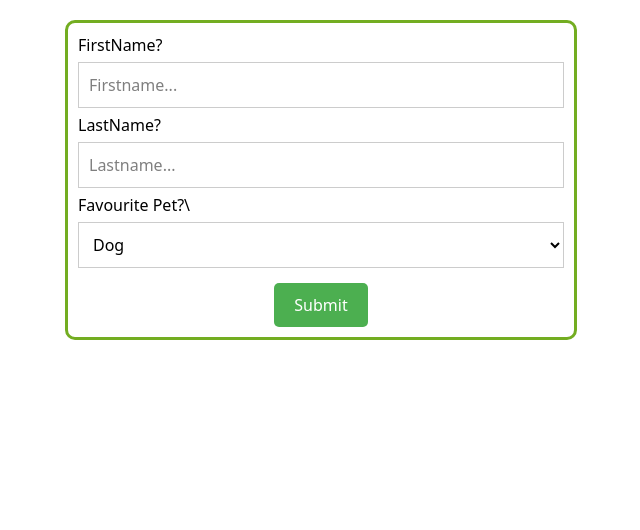
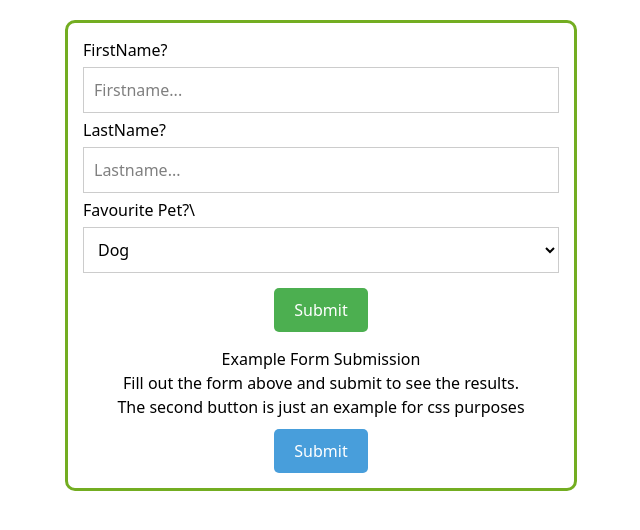
Before and after one commit to williamscodebox/MyWebsite, a PHP site: page / in a window 1280 px wide. Shown: the top 530 px of the page, without its empty margins (319-959 px from the left). Run offline with PHP 8.4, Linux system fonts and the light colour scheme.

Commit message:
updated index

```diff
--- a/css/main.css
+++ b/css/main.css
@@ -5,6 +5,7 @@
   border: 3px solid #73ad21;
   border-radius: 10px;
   padding: 10px;
+  gap: 5px;
 }
 
 .input {
@@ -27,3 +28,23 @@
   border-radius: 5px;
   cursor: pointer;
 }
+
+button {
+  background-color: rgb(72, 158, 219);
+  color: white;
+  padding: 10px 20px;
+  display: block;
+  margin: 10px auto;
+  margin-bottom: 0px;
+  border: none;
+  border-radius: 5px;
+  cursor: pointer;
+}
+
+div {
+  display: flex;
+  flex-direction: column;
+  align-items: center;
+  /* border: #4caf50 solid 2px; */
+  padding: 5px;
+}
--- a/index.php
+++ b/index.php
@@ -11,6 +11,7 @@
 </head>
 <body>
 <main class="main flex flex-col items-center justify-center">
+    <div>
         <form action="includes/formhandler.php" method="post">
             <label for="firstname">FirstName?</label>
             <input class="input" type="text" id="firstname" name="firstname" placeholder="Firstname..." required>
@@ -27,7 +28,15 @@
             </select>
 
             <button class="button" type="submit">Submit</button>
+
         </form>
+    </div>
+    <div>
+        <p>Example Form Submission</p>
+        <p>Fill out the form above and submit to see the results.</p>
+        <p>The second button is just an example for css purposes</p>
+        <button type="submit">Submit</button>
+    </div>
 </main>
 </body>
 </html>
```
Lines whose indentation alone changed are shown as unchanged.
